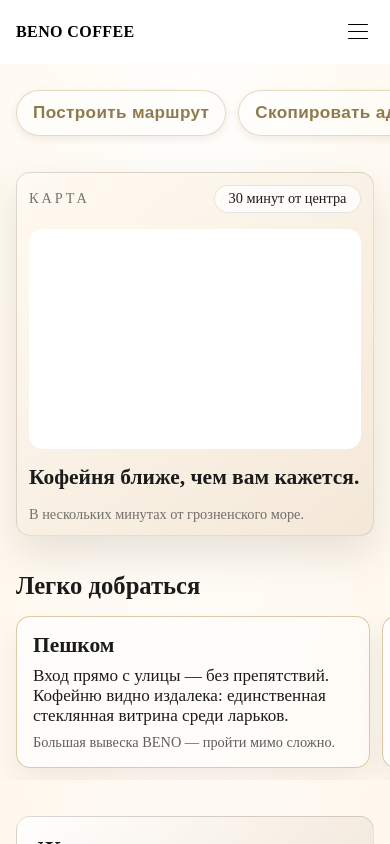
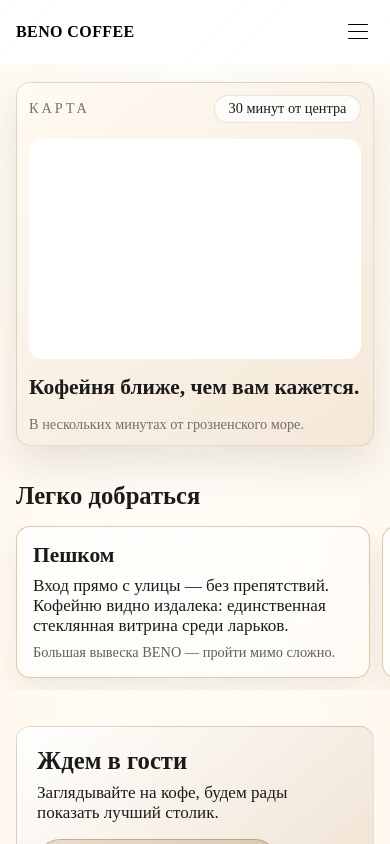
Before and after one commit to ALDYNEC-07/beno-coffe, a Next.js app: page /map in a window 390 px wide. Shown: the top 844 px of the page. Built offline with nearby package versions, Linux system fonts and the light colour scheme.

Commit message:
Удалил верхний блок со скроллом кнопок и почистил связанные стили.

```diff
--- a/src/components/MapPage/MapPage.module.css
+++ b/src/components/MapPage/MapPage.module.css
@@ -10,50 +10,6 @@
   display: grid;
   gap: var(--space-5);
   align-items: start;
-}
-
-.heroCopy {
-  display: grid;
-  gap: var(--space-3);
-  align-content: start;
-}
-
-.title {
-  margin: 0;
-  font-size: var(--h1);
-  line-height: 1.1;
-}
-
-.actionRow {
-  display: flex;
-  flex-wrap: wrap;
-  gap: var(--space-2);
-}
-
-.actionButton {
-  border: 1px solid rgba(155, 106, 18, 0.35);
-  background: linear-gradient(
-    135deg,
-    rgba(255, 255, 255, 0.9),
-    rgba(255, 255, 255, 0.4)
-  );
-  color: #5f4308;
-  font-weight: 600;
-  letter-spacing: 0.02em;
-  box-shadow: 0 3px 10px rgba(60, 40, 20, 0.12);
-  backdrop-filter: blur(12px) saturate(145%);
-  -webkit-backdrop-filter: blur(12px) saturate(145%);
-}
-
-.actionButton:disabled {
-  cursor: not-allowed;
-  opacity: 0.7;
-}
-
-.actionNote {
-  margin: 0;
-  font-size: var(--text-sm);
-  color: rgba(27, 27, 27, 0.7);
 }
 
 
@@ -228,24 +184,6 @@
 }
 
 @media (max-width: 719px) {
-  .actionRow {
-    flex-wrap: nowrap;
-    overflow-x: auto;
-    padding-bottom: var(--space-1);
-    padding-top: var(--space-1);
-    -webkit-overflow-scrolling: touch;
-    width: 100vw;
-    margin-left: calc(50% - 50vw);
-    margin-right: calc(50% - 50vw);
-    padding-inline: var(--space-3);
-    scroll-padding-inline: var(--space-3);
-    box-sizing: border-box;
-  }
-
-  .actionRow > * {
-    flex: 0 0 auto;
-  }
-
   .routeGrid {
     display: flex;
     flex-wrap: nowrap;
--- a/src/components/MapPage/MapPage.tsx
+++ b/src/components/MapPage/MapPage.tsx
@@ -7,10 +7,6 @@ import styles from "./MapPage.module.css";
 
 // Этот объект хранит весь текст и данные для страницы адреса.
 const mapPageText = {
-  actions: {
-    primary: "Построить маршрут",
-    secondary: "Скопировать адрес",
-  },
   map: {
     title: "Кофейня ближе, чем вам кажется.",
     badge: "30 минут от центра",
@@ -59,27 +55,6 @@ export default function MapPage() {
       <div className="container">
         {/* Этот блок показывает верхний экран страницы адреса. */}
         <div className={styles.hero}>
-          {/* Этот блок содержит кнопки для быстрых действий. */}
-          <div className={styles.heroCopy}>
-            {/* Этот блок показывает кнопки для будущих действий. */}
-            <div className={styles.actionRow} aria-label="Будущие действия">
-              <button
-                type="button"
-                className={`button ${styles.actionButton}`}
-                disabled
-              >
-                {mapPageText.actions.primary}
-              </button>
-              <button
-                type="button"
-                className={`button ${styles.actionButton}`}
-                disabled
-              >
-                {mapPageText.actions.secondary}
-              </button>
-            </div>
-          </div>
-
           {/* Этот блок показывает встроенную карту и подпись. */}
           <div className={styles.mapColumn}>
             <div className={styles.mapFrame}>
```
